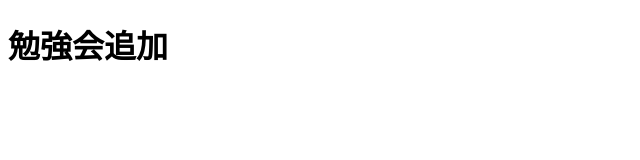
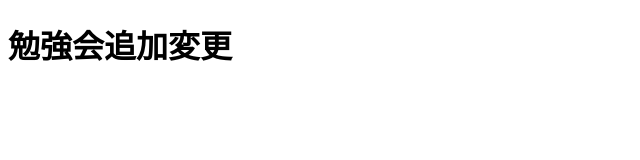
Before and after one commit to nabesuke5098/folder_watanabe, a plain HTML site: page index.html in a window 1280 px wide. Shown: the whole page, without its empty margins (0-640 px from the left). Drawn offline with Linux system fonts and the light colour scheme.

Commit message:
変えました

```diff
--- a/index.html
+++ b/index.html
@@ -5,7 +5,7 @@
     <title>GIT&GITHUB勉強会</title>
   </head>
   <body>
-    <h1>勉強会追加</h1>
+    <h1>勉強会追加変更</h1>
 
   </body>
 </html>
```
